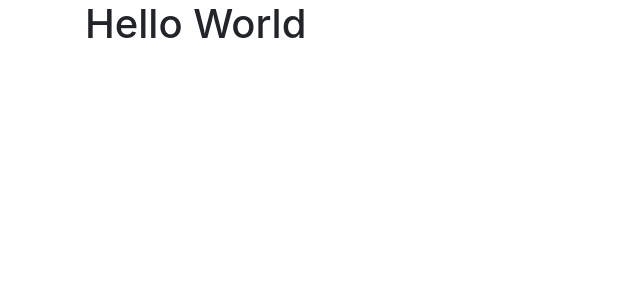
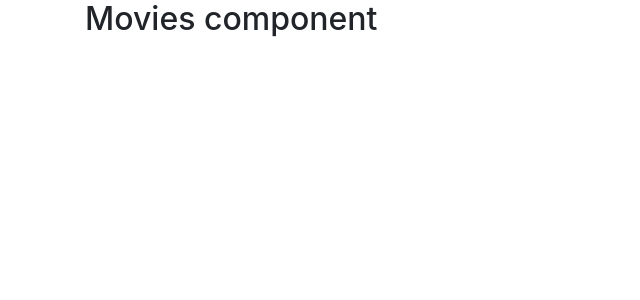
Before and after one commit to adeluleye/movie-rental-app-fe, a React (Create React App) app: page / in a window 1280 px wide. Shown: the top 300 px of the page, without its empty margins (0-640 px from the left). Built offline with nearby package versions, Linux system fonts and the light colour scheme.

Commit message:
add movies component

```diff
--- a/src/App.js
+++ b/src/App.js
@@ -1,11 +1,12 @@
 import React, { Component } from 'react';
+import Movies from './components/movies';
 import './App.css';
 
 class App extends Component {
   render() {
     return (
       <main className="container">
-        <h1>Hello World</h1>
+        <Movies />
       </main>
     );
   }
--- /dev/null
+++ b/src/components/movies.jsx
@@ -0,0 +1,10 @@
+import React, { Component } from 'react';
+
+class Movies extends Component {
+  state = {};
+  render() {
+    return <h2>Movies component</h2>;
+  }
+}
+
+export default Movies;
```
